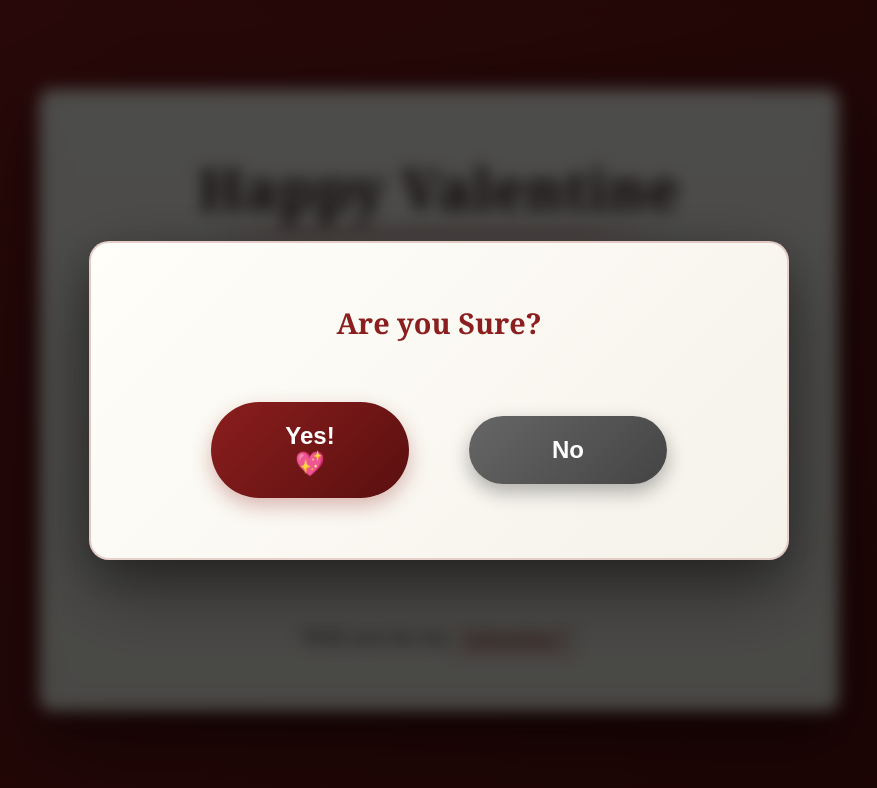
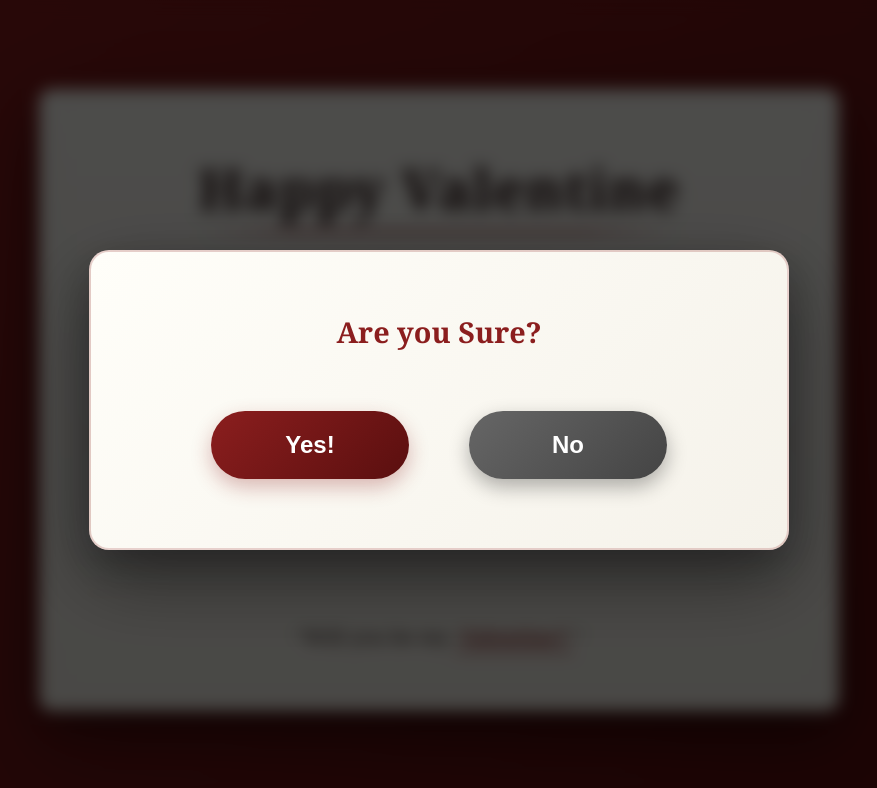
Before and after one commit to Topor24k/Valentine, a React (Vite) app: page / in a window 1280 px wide. Both pictures are taken after a click on the element "Valentine?". Shown: the top 788 px of the page, without its empty margins (201-1078 px from the left). Built offline with nearby package versions, Linux system fonts and the light colour scheme.

Commit message:
Remove emojis from confirmation and thank you messages for consistency

```diff
--- a/src/components/MenuScene.jsx
+++ b/src/components/MenuScene.jsx
@@ -139,7 +139,7 @@ const MenuScene = ({ onNavigate }) => {
                 className="yes-button"
                 onClick={handleYesClick}
               >
-                Yes! 💖
+                Yes!
               </button>
               <button
                 ref={noButtonRef}
@@ -169,7 +169,7 @@ const MenuScene = ({ onNavigate }) => {
               alt="Valentine Guy"
               className="valentine-guy-image"
             />
-            <h2 className="thankyou-title">Thank You Langga! 💕</h2>
+            <h2 className="thankyou-title">Thank You Langga!</h2>
             <p className="thankyou-message">
               You have <span className="chances-highlight">2 spinning wheel chances</span> to win amazing prizes!
             </p>
```
